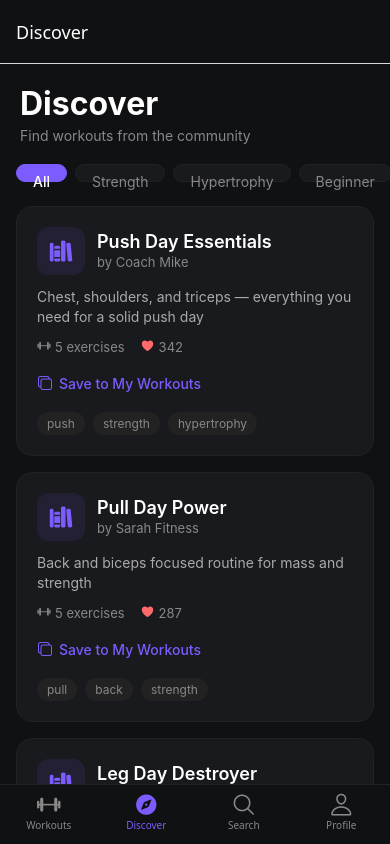
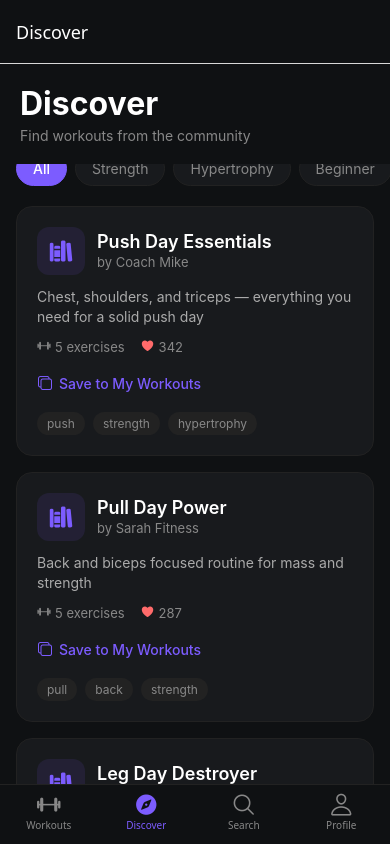
Before and after one commit to jarvisoperatorhq/liftlog, a React Native app: screen /Discover in a window 390 px wide. Built offline with nearby package versions, Linux system fonts and the light colour scheme.

Commit message:
Fix category chip layout - add flexShrink and flexGrow

```diff
--- a/src/screens/Discover/DiscoverScreen.tsx
+++ b/src/screens/Discover/DiscoverScreen.tsx
@@ -227,10 +227,12 @@ export default function DiscoverScreen() {
             ]}
             onPress={() => setSelectedCategory(category)}
           >
-            <Text style={[
-              styles.categoryChipText,
-              selectedCategory === category && styles.categoryChipTextActive,
-            ]}>
+            <Text
+              style={[
+                styles.categoryChipText,
+                selectedCategory === category && styles.categoryChipTextActive,
+              ]}
+            >
               {category}
             </Text>
           </TouchableOpacity>
@@ -277,6 +279,7 @@ const styles = StyleSheet.create({
     paddingHorizontal: 16,
     paddingBottom: 16,
     flexDirection: 'row',
+    alignItems: 'center',
   },
   categoryChip: {
     paddingHorizontal: 16,
@@ -287,6 +290,7 @@ const styles = StyleSheet.create({
     borderColor: '#222',
     marginRight: 8,
     flexShrink: 0,
+    flexGrow: 0,
   },
   categoryChipActive: {
     backgroundColor: '#7C5CFF',
```
